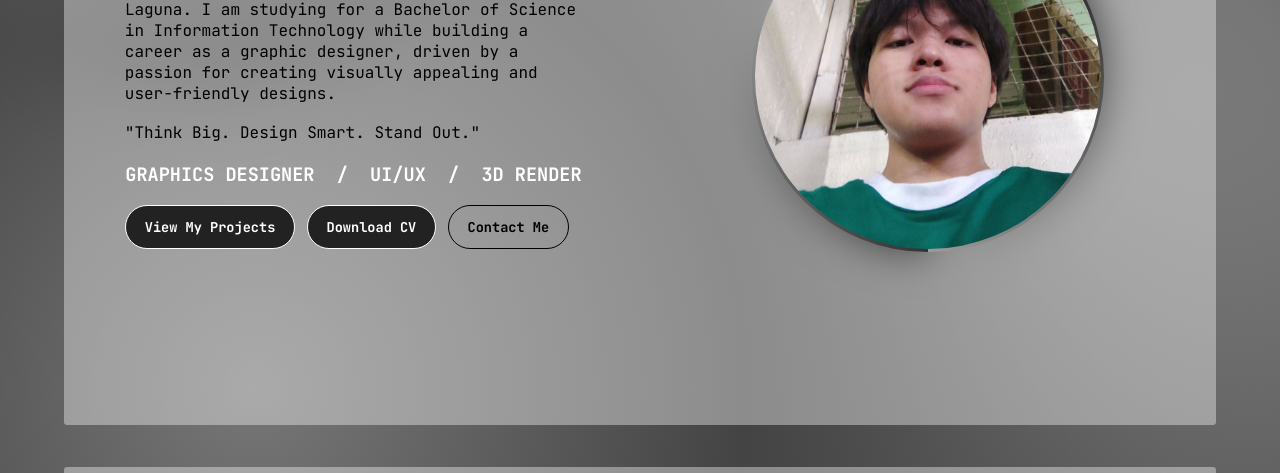
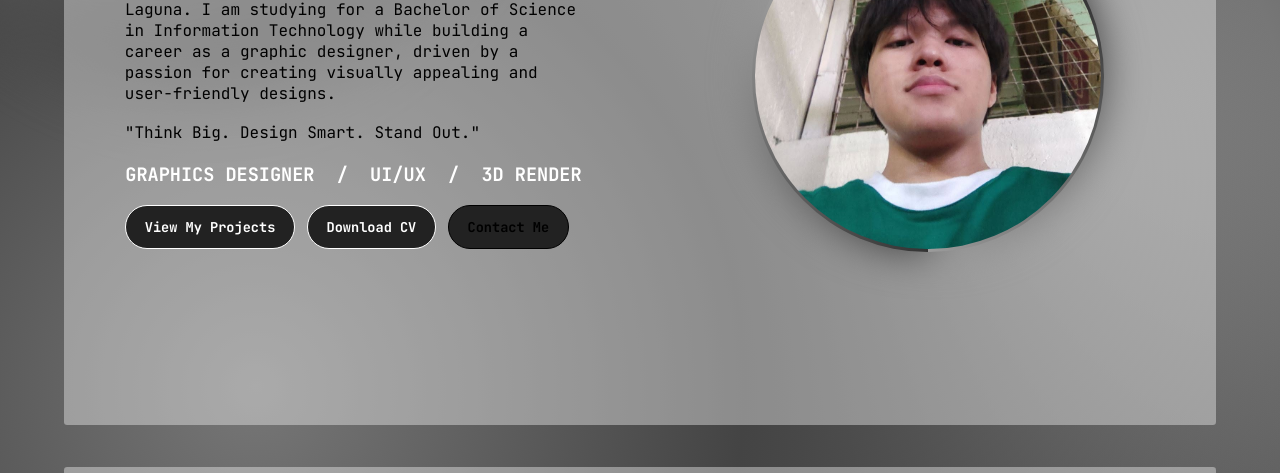
Before and after one commit to Mouri4/Graphic-Design-Portfolio, a plain HTML site: page index.html in a window 1280 px wide. Shown: the part 327-800 px from the top of the page. Drawn offline with nearby package versions, Linux system fonts and the light colour scheme; a script that the page names is missing; a web font is replaced by a local one.

Commit message:
remove btn alt traspa

```diff
--- a/style.css
+++ b/style.css
@@ -3409,7 +3409,7 @@ html.lb-lock {
   transition: background-color .25s, color .25s, transform .25s;
 }
 .btn:hover, .btn:focus-visible { background: #ffffff; color: #000000; transform: translateY(-2px); }
-.btn.alt { background: transparent; }
+
 .btn.alt-light { color: var(--text); background: transparent; border-color: var(--text); }
 .btn.alt-light:hover { background: var(--text); color: var(--bg); }
 .btn[disabled] { opacity: .6; cursor: not-allowed; transform: none; }
```
